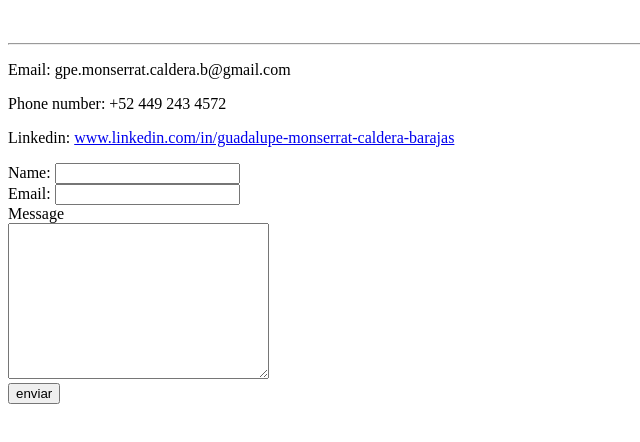
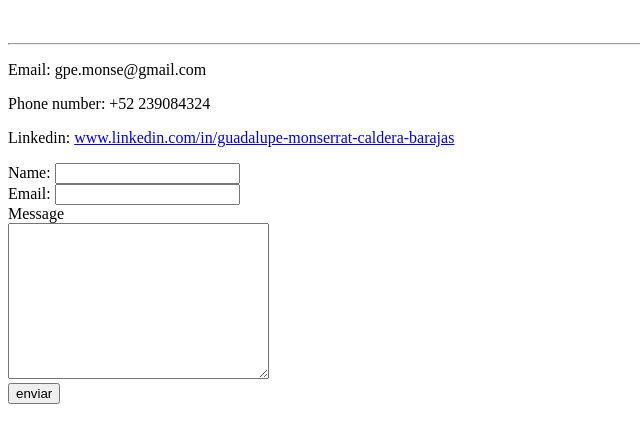
Before and after one commit to MonseBarajas/Cv, a plain HTML site: page contactme.html in a window 1280 px wide. Shown: the part 42-484 px from the top of the page, without its empty margins (0-640 px from the left). Drawn offline with Linux system fonts and the light colour scheme.

Commit message:
Update contactme.html
some changes

```diff
--- a/contactme.html
+++ b/contactme.html
@@ -10,8 +10,8 @@
     <h3>Contact me</h3>
     <br>
     <hr>
-    <p>Email: gpe.monserrat.caldera.b@gmail.com</p>
-    <p>Phone number: +52 449 243 4572 </p>
+    <p>Email: gpe.monse@gmail.com</p>
+    <p>Phone number: +52 239084324 </p>
     <p>Linkedin: <a href="https://www.linkedin.com/in/guadalupe-monserrat-caldera-barajas/">www.linkedin.com/in/guadalupe-monserrat-caldera-barajas</a></p>
 
     <form action="mailto:monseforever1997@gmail.com" method="post">
```
